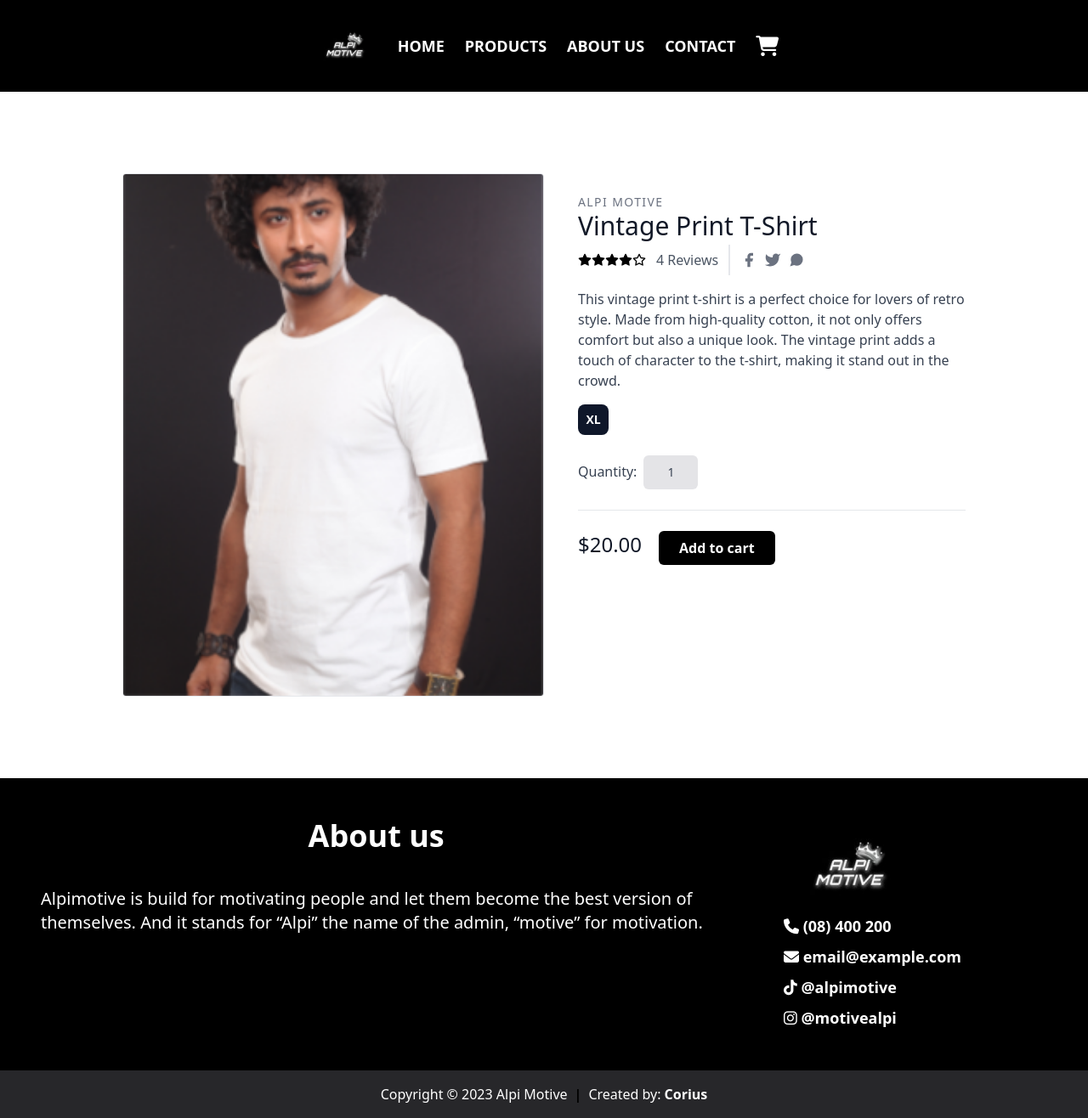
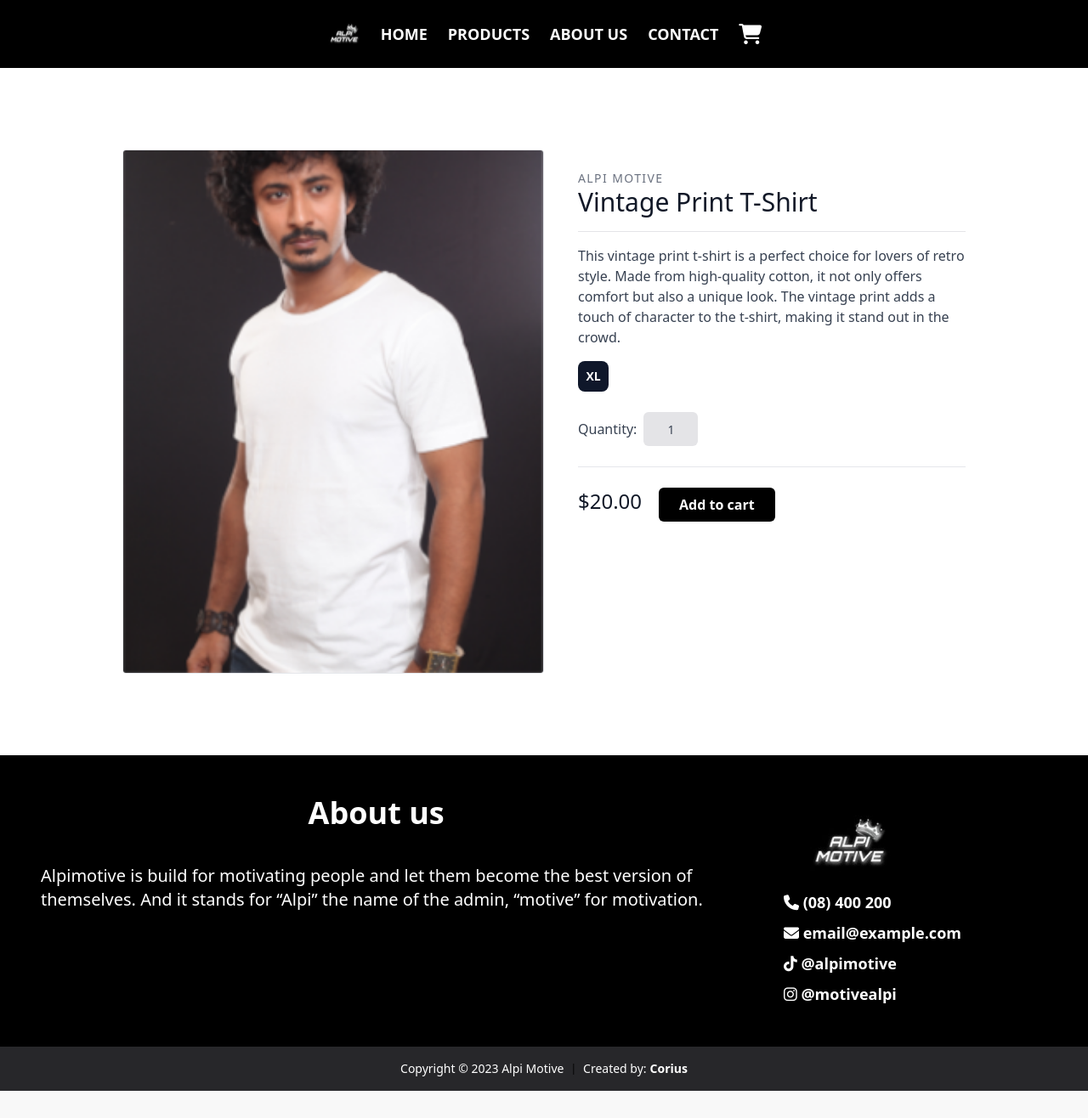
Before and after one commit to Corius77/AlpiStore, a Django app: page /products/1/ in a window 1280 px wide. Shown: the whole page at 85% size. After the commit the page ends 1284 px from the top, so only its background shows below. Run offline with Django 4.2, Linux system fonts and the light colour scheme; data comes from the database, SQL or seed files in the repository; both versions use the stored data as it was after the commit; some libraries are stand-ins or nearby versions.

Commit message:
make it better

```diff
--- a/core/templates/core/base.html
+++ b/core/templates/core/base.html
@@ -41,13 +41,13 @@
     <body>
         <nav class="py-3 px-3 sm:py-6 sm:px-6 bg-black flex justify-center">
             <div class="flex items-center space-x-2 sm:space-x-6">
-                <img class="flex-1 text-lg font-semibold text-white pointer-events-none select-none" src="{% static 'images/AlpiLogo.png' %}" alt="logo" width="80" height="80" draggable="false">
-                <a href="{% url 'core:index' %}" class="text-sm sm:text-lg font-semibold text-white hover:text-zinc-400">HOME</a>
-                <a href="{% url 'product:list' %}" class="text-sm sm:text-lg font-semibold text-white hover:text-zinc-400">PRODUCTS</a>
-                <a href="{% url 'core:index' %}#footer" class="text-sm sm:text-lg font-semibold text-white hover:text-zinc-400">ABOUT US</a>
-                <a href="{% url 'core:contact' %}" class="text-sm sm:text-lg font-semibold text-white hover:text-zinc-400">CONTACT</a>
+                <img class="sm:scale-150 flex-1 text-lg font-semibold text-white pointer-events-none select-none" src="{% static 'images/AlpiLogo.png' %}" alt="logo" width="40" height="40" draggable="false">
+                <a href="{% url 'core:index' %}" class="text-xs sm:text-lg font-semibold text-white hover:text-zinc-400">HOME</a>
+                <a href="{% url 'product:list' %}" class="text-xs sm:text-lg font-semibold text-white hover:text-zinc-400">PRODUCTS</a>
+                <a href="{% url 'core:index' %}#footer" class="text-xs sm:text-lg font-semibold text-white hover:text-zinc-400">ABOUT US</a>
+                <a href="{% url 'core:contact' %}" class="text-xs sm:text-lg font-semibold text-white hover:text-zinc-400">CONTACT</a>
                 <div class="flex justify-between">
-                    <a href="{% url 'product:cart' %}" class="text-2xl font-semibold text-white hover:text-zinc-400">
+                    <a href="{% url 'product:cart' %}" class="text-lg sm:text-2xl font-semibold text-white hover:text-zinc-400">
                         <i class="fa-solid fa-cart-shopping"></i>
                     </a>
                     {% if orderitems_count > 0 %}
@@ -74,7 +74,7 @@
                     <p class="text-lg sm:text-xl text-white">Alpimotive is build for motivating people and let them become the best version of themselves. And it stands for “Alpi” the name of the admin, “motive” for motivation.</p>
                 </div>
 
-                <div class="flex justify-center">
+                <div class="flex justify-center translate-x-20 sm:translate-x-0">
                     <div class="flex flex-col">
                         <img class="flex-1 text-lg font-semibold text-white pointer-events-none mr-40 select-none" src="{% static 'images/AlpiLogo.png' %}" alt="logo" width="150" height="150" draggable="false">
 
@@ -88,12 +88,12 @@
                 </div>
             </div>
 
-            <div class="py-4 px-4 bg-zinc-800">
+            <div class="py-2 px-2 sm:py-4 sm:px-4 bg-zinc-800">
                 <div class="flex justify-center items-center">
-                    <p class="font-sans text-white">Copyright © 2023 Alpi Motive</p>
-                    <p class="font-bold text-gray mx-2">|</p>
-                    <p class="font-sans text-white">Created by:</p>
-                    <a href="https://www.instagram.com/corius.dev/" target="_blank" class="font-bold text-white ml-1">Corius</a>
+                    <p class="text-xs sm:text-sm font-sans text-white">Copyright © 2023 Alpi Motive</p>
+                    <p class="text-xs sm:text-smfont-bold text-gray mx-2">|</p>
+                    <p class="text-xs sm:text-sm font-sans text-white">Created by:</p>
+                    <a href="https://www.instagram.com/corius.dev/" target="_blank" class="text-xs sm:text-sm font-bold text-white ml-1">Corius</a>
                 </div>
             </div>
         </footer>
--- a/core/templates/core/index.html
+++ b/core/templates/core/index.html
@@ -9,7 +9,7 @@
       <img class="brightness-75 text-4xl font-bold text-white pointer-events-none" src="{% static 'images/Hero.png' %}" alt="banner">
 
       <div class="absolute inset-0 flex justify-center items-center">
-        <h1 class="text-lg sm:text-3xl text-white text-center font-bold">
+        <h1 class="text-sm sm:text-3xl text-white text-center font-bold">
           “Absolutely every single one of my actions is intentional. Divine purpose. If your day is full of mindless action, you act without thought.”
         </h1>
       </div>
--- a/product/templates/product/checkout.html
+++ b/product/templates/product/checkout.html
@@ -4,8 +4,8 @@
 {% block title %}Order{% endblock %}
 
 {% block content %}
-        <div class="flex justify-between">
-            <div class="w-2/3">
+        <div class="flex flex-col sm:flex-row justify-between">
+            <div class="w-full sm:w-2/3">
                 <div class="flex justify-center mt-10 mb-10">
                     <div>
                         <h1 class="text-4xl font-bold text-center">Shipping details</h1>
@@ -25,7 +25,7 @@
                     </div>
                 </div>
             </div>
-            <div class="w-1/3 bg-zinc-200 relative container-l">
+            <div class="w-full sm:w-1/3 bg-zinc-200 relative container-l">
                 <div>
                     <p class="text-gray-700 text-center text-4xl font-bold mt-2">Order summary</p>
                     <hr class="h-px my-4 bg-gray-700 border-0 dark:bg-gray-700">
--- a/product/templates/product/detail.html
+++ b/product/templates/product/detail.html
@@ -11,43 +11,7 @@
           <div class="lg:w-1/2 w-full lg:pl-10 lg:py-6 mt-6 lg:mt-0">
             <h2 class="text-sm title-font text-gray-500 tracking-widest">ALPI MOTIVE</h2>
             <h1 class="text-gray-900 text-3xl title-font font-medium mb-1">{{ product.name }}</h1>
-            <div class="flex mb-4">
-              <span class="flex items-center">
-                <svg fill="currentColor" stroke="currentColor" stroke-linecap="round" stroke-linejoin="round" stroke-width="2" class="w-4 h-4 text-black" viewBox="0 0 24 24">
-                  <path d="M12 2l3.09 6.26L22 9.27l-5 4.87 1.18 6.88L12 17.77l-6.18 3.25L7 14.14 2 9.27l6.91-1.01L12 2z"></path>
-                </svg>
-                <svg fill="currentColor" stroke="currentColor" stroke-linecap="round" stroke-linejoin="round" stroke-width="2" class="w-4 h-4 text-black" viewBox="0 0 24 24">
-                  <path d="M12 2l3.09 6.26L22 9.27l-5 4.87 1.18 6.88L12 17.77l-6.18 3.25L7 14.14 2 9.27l6.91-1.01L12 2z"></path>
-                </svg>
-                <svg fill="currentColor" stroke="currentColor" stroke-linecap="round" stroke-linejoin="round" stroke-width="2" class="w-4 h-4 text-black" viewBox="0 0 24 24">
-                  <path d="M12 2l3.09 6.26L22 9.27l-5 4.87 1.18 6.88L12 17.77l-6.18 3.25L7 14.14 2 9.27l6.91-1.01L12 2z"></path>
-                </svg>
-                <svg fill="currentColor" stroke="currentColor" stroke-linecap="round" stroke-linejoin="round" stroke-width="2" class="w-4 h-4 text-black" viewBox="0 0 24 24">
-                  <path d="M12 2l3.09 6.26L22 9.27l-5 4.87 1.18 6.88L12 17.77l-6.18 3.25L7 14.14 2 9.27l6.91-1.01L12 2z"></path>
-                </svg>
-                <svg fill="none" stroke="currentColor" stroke-linecap="round" stroke-linejoin="round" stroke-width="2" class="w-4 h-4 text-black" viewBox="0 0 24 24">
-                  <path d="M12 2l3.09 6.26L22 9.27l-5 4.87 1.18 6.88L12 17.77l-6.18 3.25L7 14.14 2 9.27l6.91-1.01L12 2z"></path>
-                </svg>
-                <span class="text-gray-600 ml-3">4 Reviews</span>
-              </span>
-              <span class="flex ml-3 pl-3 py-2 border-l-2 border-gray-200">
-                <a class="text-gray-500">
-                  <svg fill="currentColor" stroke-linecap="round" stroke-linejoin="round" stroke-width="2" class="w-5 h-5" viewBox="0 0 24 24">
-                    <path d="M18 2h-3a5 5 0 00-5 5v3H7v4h3v8h4v-8h3l1-4h-4V7a1 1 0 011-1h3z"></path>
-                  </svg>
-                </a>
-                <a class="ml-2 text-gray-500">
-                  <svg fill="currentColor" stroke-linecap="round" stroke-linejoin="round" stroke-width="2" class="w-5 h-5" viewBox="0 0 24 24">
-                    <path d="M23 3a10.9 10.9 0 01-3.14 1.53 4.48 4.48 0 00-7.86 3v1A10.66 10.66 0 013 4s-4 9 5 13a11.64 11.64 0 01-7 2c9 5 20 0 20-11.5a4.5 4.5 0 00-.08-.83A7.72 7.72 0 0023 3z"></path>
-                  </svg>
-                </a>
-                <a class="ml-2 text-gray-500">
-                  <svg fill="currentColor" stroke-linecap="round" stroke-linejoin="round" stroke-width="2" class="w-5 h-5" viewBox="0 0 24 24">
-                    <path d="M21 11.5a8.38 8.38 0 01-.9 3.8 8.5 8.5 0 01-7.6 4.7 8.38 8.38 0 01-3.8-.9L3 21l1.9-5.7a8.38 8.38 0 01-.9-3.8 8.5 8.5 0 014.7-7.6 8.38 8.38 0 013.8-.9h.5a8.48 8.48 0 018 8v.5z"></path>
-                  </svg>
-                </a>
-              </span>
-            </div>
+            <hr class="h-px my-4 bg-zinc-200 border-0 dark:bg-zinc-200">
             <p class="leading-relaxed">{{ product.description|linebreaksbr|linebreaks }}</p>
             <div class="flex items-baseline mt-4">
               <div class="space-x-2 flex text-sm">
--- a/product/templates/product/details.html
+++ b/product/templates/product/details.html
@@ -6,8 +6,8 @@
 {% block title %}Checkout{% endblock title %}
 
 {% block content %}
-        <div class="flex justify-between">
-            <div class="w-2/3">
+        <div class="flex flex-col sm:flex-row justify-between">
+            <div class="w-full sm:w-2/3">
                 <div class="flex justify-center mt-10 mb-10">
                     <form method="post" class="w-1/2">
                         {% csrf_token %}
@@ -16,7 +16,7 @@
                     </form>
                 </div>
             </div>
-            <div class="w-1/3 h-full bg-zinc-200 relative container-l">
+            <div class="w-full sm:w-1/3 bg-zinc-200 relative sm:container-l">
                 <div>
                     <p class="text-gray-700 text-center text-4xl font-bold mt-2">Order summary</p>
                     <hr class="h-px my-4 bg-gray-700 border-0 dark:bg-gray-700">
--- a/product/templates/product/list.html
+++ b/product/templates/product/list.html
@@ -6,7 +6,7 @@
 {% block content %}
         <div class="py-10 bg-zinc-200">
             <div class="flex justify-center">
-                <div class="grid grid-cols-4 gap-10">
+                <div class="grid grid-cols-1 sm:grid-cols-4 gap-5 sm:gap-10">
                     <div>
                         <button id="category-button" class="text-lg font-bold text-white bg-zinc-400 rounded-xl button-size shadow-md">Category</button>
                         <div id="category-options" class="bg-white rounded-lg shadow-md" style="display: none;">
@@ -102,7 +102,7 @@
             </div>
         </div>
         <div class="flex justify-center mt-20 mb-20">
-            <div class="grid grid-cols-4 gap-10">
+            <div class="grid grid-cols-3 sm:grid-cols-4 gap-10">
                 {% for product in products %}
                 <div>
                     <a href="{% url 'product:detail' product.id %}">
--- a/product/views.py
+++ b/product/views.py
@@ -223,8 +223,19 @@
     device = request.COOKIES.get('device')
     orders = Order.objects.filter(payed=True, complete=False)
     orderitems = OrderItem.objects.filter(order__in=orders)
+    order_status = request.POST.get('order_status')
+    orders_count = orders.count()
+
+    if order_status:
+        order_id = int(order_status)
+        order = get_object_or_404(Order, id=order_id)
+
+        order.complete = True
+        order.save()
+
 
     return render(request, 'product/orders.html', {
         'orders': orders,
-        'orderitems': orderitems
+        'orderitems': orderitems,
+        'orders_count': orders_count
     })
```
Also changed, not shown: product/templates/product/cart.html (+4 -4 lines), product/templates/product/orders.html (+37 -3 lines), db.sqlite3.
